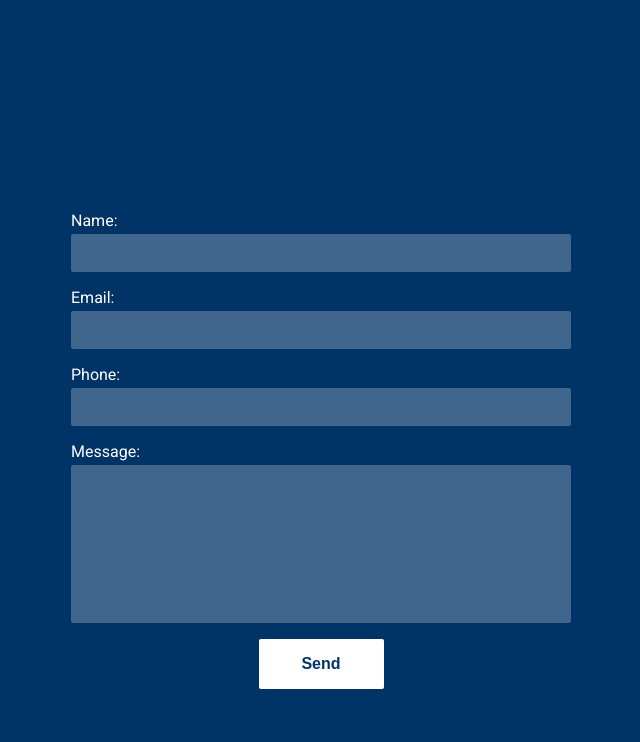
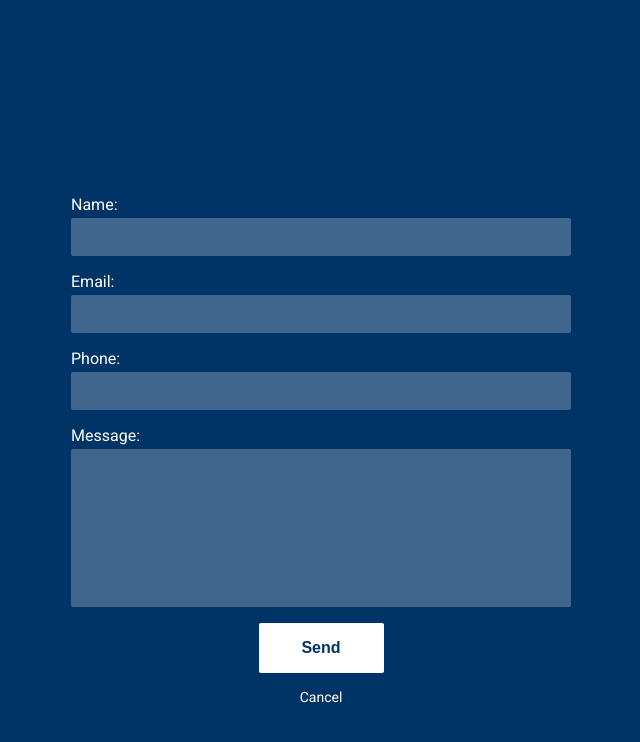
Before and after one commit to berserkertechnology/berserker.technology, a Jekyll site: the page built from contact.md, in a window 1280 px wide. Shown: the top 742 px of the page, without its empty margins (319-959 px from the left). Built offline with Jekyll 4.4.1, drawn with Linux system fonts in a browser that asks for light colours.

Commit message:
Add cancel button

```diff
--- a/_sass/contact.scss
+++ b/_sass/_contact.scss
@@ -1,9 +1,15 @@
 form {
+  align-self: center;
   display: flex;
   flex-direction: column;
   max-width: 500px;
   width: 100%;
-  align-self: center;
+
+  a {
+    align-self: center;
+    font-size: 14px;
+    margin-top: 1rem;
+  }
 }
 
 label {
@@ -42,10 +48,12 @@ button {
   border-radius: 2px;
   border: 0;
   color: $brand;
+  cursor: pointer;
   font-size: 1rem;
   font-weight: bold;
   height: 50px;
   margin: 0;
+  max-width: 200px;
   min-width: 100px;
   padding: 0;
   width: 25%;
--- a/_sass/main.scss
+++ b/_sass/main.scss
@@ -1,31 +1,40 @@
 $brand: #003366;
 
 @import url("https://fonts.googleapis.com/css?family=Roboto:400,700&display=swap");
-@import "contact";
+@import "_contact";
 
 body {
+  align-items: center;
   background: $brand;
   display: flex;
-  align-items: center;
+  font-family: "Roboto", sans-serif;
+  height: 100vh;
   justify-content: center;
-  width: 100%;
-  height: 100vh;
   margin: 0;
   padding: 0;
-  font-family: "Roboto", sans-serif;
+  width: 100%;
 }
 
 main {
   display: flex;
+  justify-content: center;
+  max-width: 500px;
   width: 80vw;
-  max-width: 500px;
-  justify-content: center;
 }
 
 img {
   display: block;
-  width: 25vw;
-  max-width: 500px;
   height: auto;
   max-height: 500px;
+  max-width: 500px;
+  width: 25vw;
 }
+
+a {
+  color: white;
+  text-decoration: none;
+
+  &:hover {
+    text-decoration: underline;
+  }
+}
--- a/contact.md
+++ b/contact.md
@@ -13,4 +13,5 @@ title: "Contact Berserker Technology"
   <label>Message:</label>
   <textarea name="message"></textarea>
   <button type="submit">Send</button>
+  <a href="/" class="cancel">Cancel</a>
 </form>
```
